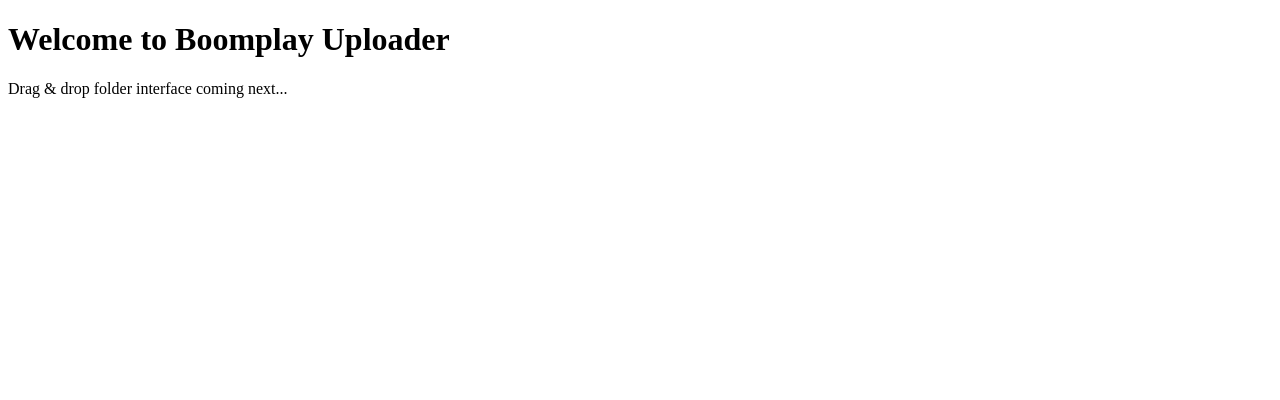
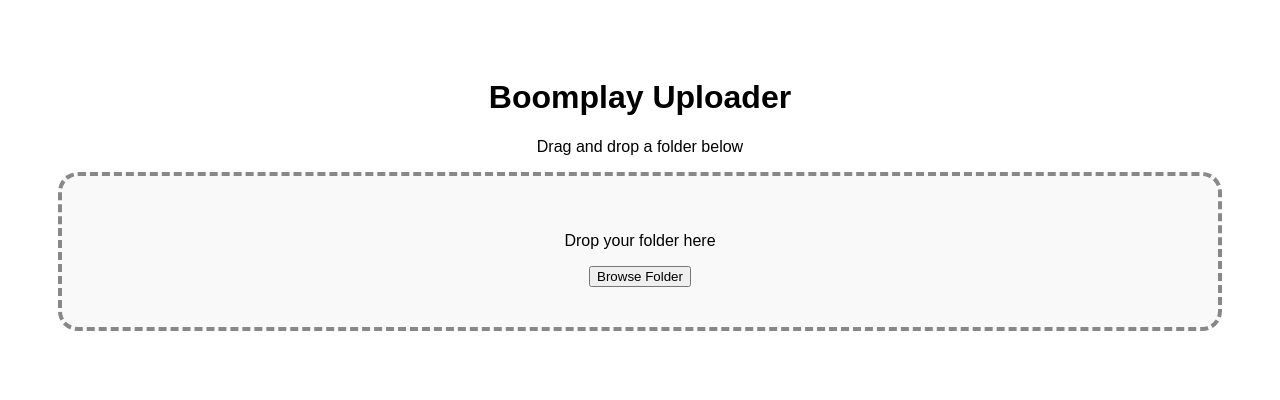
Before and after one commit to Ngabia/boomplay-uploader, a Flask app: page / in a window 1280 px wide. Shown: the top 400 px of the page. Run offline with Flask 3, Linux system fonts and the light colour scheme.

Commit message:
Modified UI page

```diff
--- a/templates/index.html
+++ b/templates/index.html
@@ -2,9 +2,45 @@
 <html>
 <head>
     <title>Boomplay Uploader</title>
+    <style>
+        body {
+            font-family: Arial, sans-serif;
+            text-align: center;
+            padding: 50px;
+        }
+        #drop-area {
+            border: 4px dashed #888;
+            padding: 40px;
+            border-radius: 20px;
+            background: #f9f9f9;
+            cursor: pointer;
+        }
+        #drop-area.highlight {
+            border-color: #007bff;
+        }
+        #file-list {
+            margin-top: 20px;
+        }
+    </style>
 </head>
 <body>
-    <h1>Welcome to Boomplay Uploader</h1>
-    <p>Drag & drop folder interface coming next...</p>
+    <h1>Boomplay Uploader</h1>
+    <p>Drag and drop a folder below</p>
+    <div id="drop-area">
+        <p>Drop your folder here</p>
+        <input type="file" id="fileElem" webkitdirectory directory multiple style="display:none">
+        <button onclick="document.getElementById('fileElem').click()">Browse Folder</button>
+    </div>
+    <div id="file-list"></div>
+
+    <script>
+        const fileInput = document.getElementById('fileElem');
+        const fileList = document.getElementById('file-list');
+
+        fileInput.addEventListener('change', (e) => {
+            const files = [...e.target.files];
+            fileList.innerHTML = '<h3>Files Detected:</h3><ul>' + files.map(file => `<li>${file.webkitRelativePath}</li>`).join('') + '</ul>';
+        });
+    </script>
 </body>
 </html>
```
